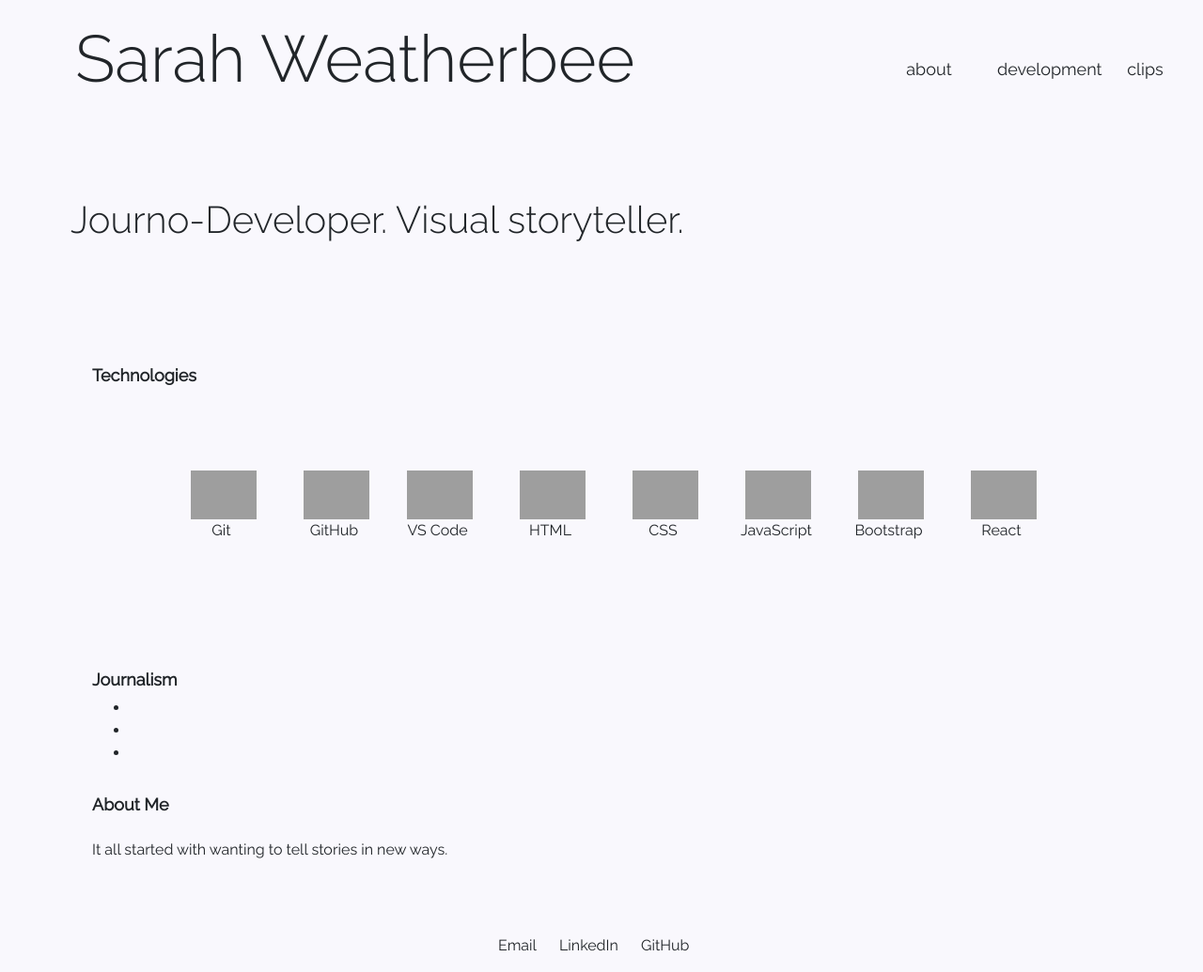
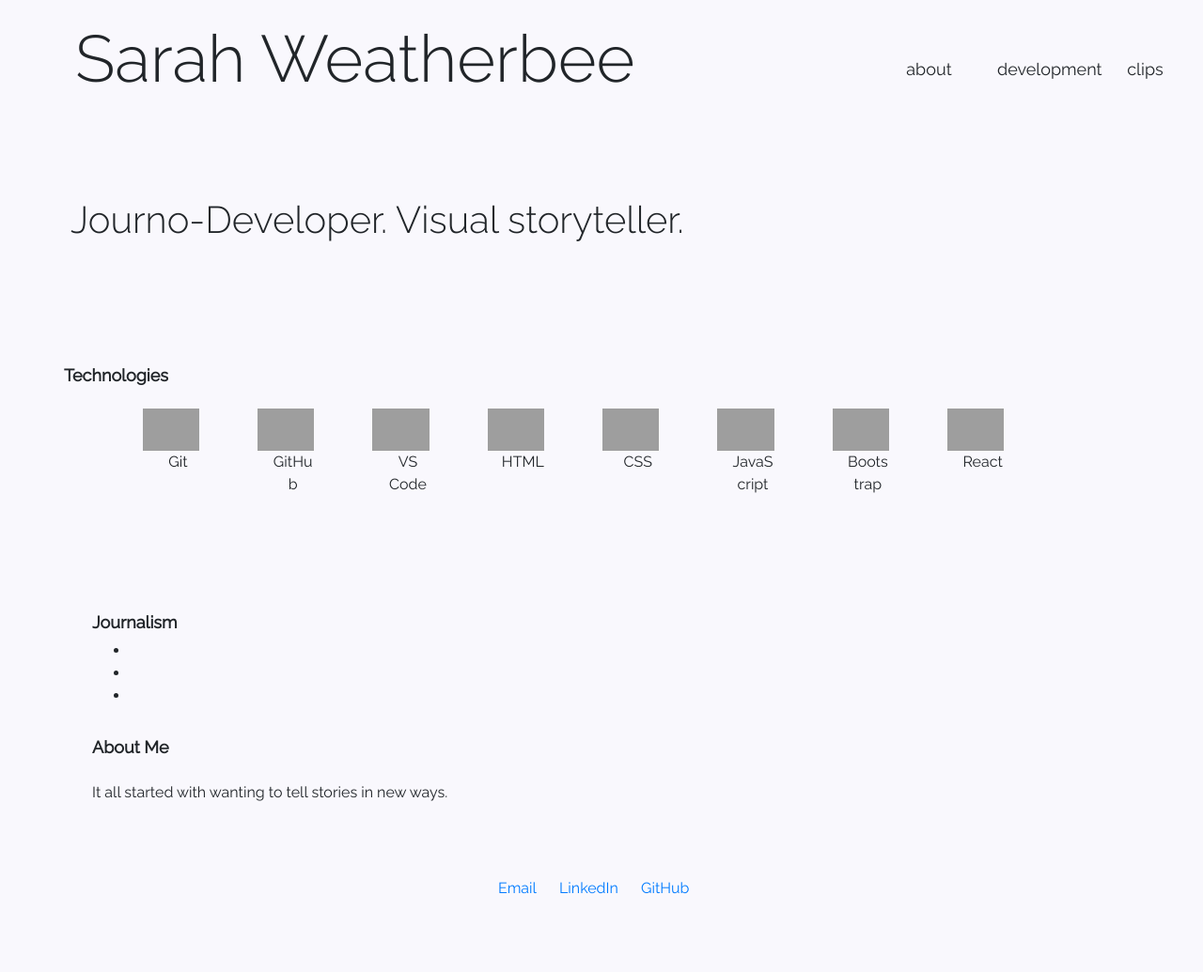
Before and after one commit to sarah-weatherbee/personal-bio-site, a website built with webpack: page src/index.html in a window 1280 px wide. Shown: the whole page at 94% size. After the commit the page ends 974 px from the top, so only its background shows below. Built offline with nearby package versions, Linux system fonts and the light colour scheme; no server answers; grey boxes are pictures that could not be loaded.

Commit message:
made links at bottom work

```diff
--- a/src/index.html
+++ b/src/index.html
@@ -35,38 +35,38 @@
             </div>
         </div>
 
-            <div class="fullPage" id="technologies">
+            <div class="fullPage container" id="technologies">
                 <h4><strong>Technologies</strong></h4>
-                <div class="technology-container tech-icons" style="position: relative; height: 200px;">
-                    <div class="new-grid-item" icon-card style="position: absolute; left: 0px; top: 0px;">
+                <div class="technology-container tech-icons d-inline-flex flex-row justify-content-center">
+                    <div class="new-grid-item col-1 m-3 align-items-center">
                         <img class="techs" src="https://nss-day-cohort-27.github.io/Class-Website-gh-pages/images/techLogos/git.png" alt="Git Logo">
                         <p>Git</p>
                     </div>
-                    <div class="new-grid-item" icon-card style="position: absolute; left: 120px; top: 0px;">
+                    <div class="new-grid-item col-1 m-3">
                         <img class="techs" src="https://nss-day-cohort-27.github.io/Class-Website-gh-pages/images/techLogos/github.png" alt="GitHub Logo">
                         <p>GitHub</p>
                     </div>
-                    <div class="new-grid-item" icon-card style="position: absolute; left: 230px; top: 0px;">
+                    <div class="new-grid-item col-1 m-3">
                         <img class="techs" src="https://nss-day-cohort-27.github.io/Class-Website-gh-pages/images/techLogos/vscode.png" alt="VS Code Logo">
                         <p class="vs-text">VS Code</p>
                     </div>
-                    <div class="new-grid-item" icon-card style="position: absolute; left: 350px; top: 0px;">
+                    <div class="new-grid-item col-1 m-3">
                         <img class="techs" src="https://nss-day-cohort-27.github.io/Class-Website-gh-pages/images/techLogos/html.png" alt="HTML5 Logo">
                          <p class="html-text">HTML</p>
                     </div>
-                    <div class="new-grid-item" icon-card style="position: absolute; left: 470px; top: 0px;">
+                    <div class="new-grid-item col-1 m-3">
                         <img class="techs" src="https://nss-day-cohort-27.github.io/Class-Website-gh-pages/images/techLogos/css.png" alt="CSS Logo">
                         <p class="css-text">CSS</p>
                     </div>
-                    <div class="new-grid-item" icon-card style="position: absolute; left: 590px; top: 0px;">
+                    <div class="new-grid-item col-1 m-3">
                         <img class="techs" src="https://nss-day-cohort-27.github.io/Class-Website-gh-pages/images/techLogos/js.png" alt="JS Logo">
                         <p class="js-text">JavaScript</p>
                     </div>
-                    <div class="new-grid-item" icon-card style="position: absolute; left: 710px; top: 0px;">
+                    <div class="new-grid-item col-1 m-3">
                         <img class="techs" src="https://nss-day-cohort-27.github.io/Class-Website-gh-pages/images/techLogos/bootstrap.png" alt="Bootstrap Logo">
                         <p class="bootstrap-text">Bootstrap</p>
                     </div>
-                    <div class="new-grid-item" icon-card style="position: absolute; left: 830px; top: 0px;">
+                    <div class="new-grid-item col-1 m-3">
                         <img class="techs" src="https://nss-day-cohort-27.github.io/Class-Website-gh-pages/images/techLogos/react.png" alt="React Logo">
                         <p class="react-text">React</p>
                     </div>
@@ -93,9 +93,9 @@
         <footer class="page-footer">
                 <!--TODO: Fill in contact info here: Include things like email, LinkedIn, Twitter and GitHub links. -->
                 <ul id="footer-links">
-                    <li><a id="email"></a>Email</li>
-                    <li><a id="LinkedIn">LinkedIn</a></li>
-                    <li><a id="gitHub">GitHub</a></li>
+                    <li><a href="mailto:sarahmweatherbee@gmail.com" target="_top" id="email">Email</a></li>
+                    <li><a href="https://www.linkedin.com/in/sarah-weatherbee-a518556/" target="_blank" id="LinkedIn">LinkedIn</a></li>
+                    <li><a href="https://github.com/sarah-weatherbee" target="_blank" id="gitHub">GitHub</a></li>
                 </ul>
         </footer>
 
--- a/src/javascripts/helpers/data/projectsData.js
+++ b/src/javascripts/helpers/data/projectsData.js
@@ -2,7 +2,7 @@ import axios from 'axios';
 
 
 const getProjects = () => new Promise((resolve, reject) => {
-  axios.get('https://personal-bio-site-a40da.firebaseio.com/projects.json')
+  axios.get('https://personal-bio-site-a40da.firebaseio.com/projects/projects.json')
     .then((results) => {
       const projectResults = results.data;
       const projects = [];
--- a/src/javascripts/main.js
+++ b/src/javascripts/main.js
@@ -11,8 +11,7 @@ const printToDom = (divId, textToPrint) => {
 const createProjectCards = (projects) => {
   let domString = '<div class="fullPage" id="development-text"><h4><strong>Development</strong></h4></div>';
   for (let i = 0; i < projects.length; i += 1) {
-    // domString += '<div class="projects">';
-    domString += '<div class="col-12 col-md-6 col-lg-4">';
+    domString += '<div class="col-12 col-md-6 col-lg-3 mb-5">';
     domString += '<div class="card d col-flex h-100">';
     domString += `<div class="card-header"><strong>${projects[i].Name}</strong></div>`;
     domString += `<div class="card-img-top"><img src=${projects[i].imageUrl} alt="project picture"></div>`;
@@ -26,7 +25,6 @@ const createProjectCards = (projects) => {
     domString += '</div>';
     domString += '</div>';
     domString += '</div>';
-    // domString += '</div>';
   }
 
   printToDom('projectsPage', domString);
--- a/src/styles/main.scss
+++ b/src/styles/main.scss
@@ -1,4 +1,6 @@
 @import "~bootstrap/scss/bootstrap";
+
+
 
 body {
     background-color: #f9f8fd;
@@ -23,12 +25,6 @@ body {
 
 }
 
-
-// .card-container {
-//     display: flex;
-//     flex-wrap: wrap;
-//     /*margin: 5px 0 5px 0; */
-// }
 #projectsPage{
     width: 100%;
     display: flex;
@@ -147,8 +143,7 @@ img {
 }
 
 .techs{
-    width: 70px;
-    margin: 20px 0px 0px 20px;
+    align-items: center;
 }
 .new-grid-item p{
     text-align: center;
@@ -161,10 +156,6 @@ img {
     margin-top: 25px;
 }
 
-.tech-icons {
-    margin-left: 85px;
-    margin-top: 70px;
-}
 
 .card-img-top {
     width: 100%;
```
Also changed, not shown: projects.json (+18 -0 lines).
